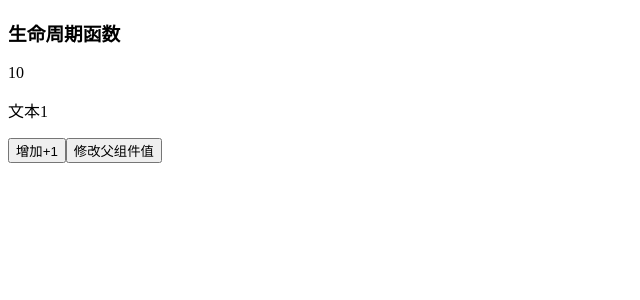
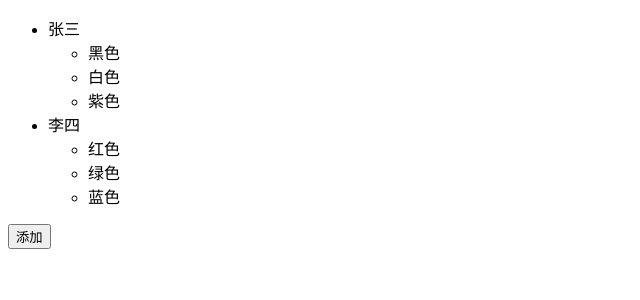
Before and after one commit to yq1930/react-demo, a React (Create React App) app: page / in a window 1280 px wide. Shown: the top 300 px of the page, without its empty margins (0-640 px from the left). Built offline with nearby package versions, Linux system fonts and the light colour scheme.

Commit message:
state,条件判断，key的作用

```diff
--- /dev/null
+++ b/src/IfDemo.jsx
@@ -0,0 +1,39 @@
+import React from "react";
+
+export default class IfDemo extends React.Component {
+  constructor(props) {
+    super(props);
+    this.state = {
+      list: ["张三", "李四"],
+      title: "姓名",
+      isLogin: false,
+    };
+  }
+
+  changeBtn = () => {
+    this.setState({ isLogin: true });
+  };
+  render() {
+    let names = this.state.list;
+    let isShowName = this.state.isLogin ? <div>已登陆</div> : <div>未登陆</div>;
+    return (
+      <div>
+        <h3>条件渲染</h3>
+        <p>{isShowName}</p>
+        <button onClick={this.changeBtn}>登陆</button>
+
+        {names.length != 0 ? (
+          names.map((item, index) => {
+            return (
+              <div key={index}>
+                <p>{item}</p>
+              </div>
+            );
+          })
+        ) : (
+          <div>数据请求中...</div>
+        )}
+      </div>
+    );
+  }
+}
--- /dev/null
+++ b/src/KeyDemo.jsx
@@ -0,0 +1,55 @@
+import React from "react";
+
+export default class KeyDemon extends React.Component {
+  constructor(props) {
+    super(props);
+    this.state = {
+      list: [
+        {
+          name: "张三",
+          age: 30,
+          sex: "男",
+          likeColor: ["黑色", "白色", "紫色"],
+        },
+        {
+          name: "李四",
+          age: 20,
+          sex: "女",
+          likeColor: ["红色", "绿色", "蓝色"],
+        },
+      ],
+    };
+  }
+
+  addList = () => {
+    this.setState({
+      list: this.state.list.concat({
+        name: "王五",
+        age: 40,
+        sex: "女",
+        likeColor: ["黑色", "绿色", "紫色"],
+      }),
+    });
+  };
+  render() {
+    return (
+      <div>
+        <ul>
+          {this.state.list.map((item, index) => {
+            return (
+              <li key={index}>
+                {item.name}
+                <ul>
+                  {item.likeColor.map((value, index) => {
+                    return <li key={index}>{value}</li>;
+                  })}
+                </ul>
+              </li>
+            );
+          })}
+        </ul>
+        <button onClick={this.addList}>添加</button>
+      </div>
+    );
+  }
+}
--- /dev/null
+++ b/src/SetStateDemo.jsx
@@ -0,0 +1,41 @@
+import React from "react";
+
+export default class SetStateDemo extends React.Component {
+  constructor(props) {
+    super(props);
+    this.state = {
+      count: 0,
+    };
+  }
+  changeAdd = () => {
+    this.setState({ count: this.state.count + 1 }, () => {
+      // 同步 实时获取改变的值
+      console.log(this.state.count);
+    });
+    // 异步
+    // console.log(this.state.count);
+  };
+
+  //改写成同步写法
+  async changeReduce() {
+    await this.setStateAsync({ count: this.state.count - 1 });
+    console.log(this.state.count);
+  }
+
+  setStateAsync(state) {
+    return new Promise((resolve) => {
+      this.setState(state, resolve);
+    });
+  }
+
+  render() {
+    return (
+      <div>
+        <h3>setState同步异步问题</h3>
+        <div>{this.state.count}</div>
+        <button onClick={this.changeAdd}>增加+1</button>
+        <button onClick={this.changeReduce.bind(this)}>减少-1</button>
+      </div>
+    );
+  }
+}
--- a/src/app.jsx
+++ b/src/app.jsx
@@ -2,7 +2,10 @@ import React from "react";
 // import Home from "./Home";
 // import MyNav from "./MyNav";
 // import State from "./State";
-import ComponentList from "./ComponentList";
+// import ComponentList from "./ComponentList";
+// import SetStateDemo from "./SetStateDemo";
+// import IfDemo from "./IfDemo";
+import KeyDemo from "./KeyDemo";
 
 export default class App extends React.Component {
   constructor(props) {
@@ -28,11 +31,14 @@ export default class App extends React.Component {
     return (
       <div>
         {/* <State /> */}
-        <ComponentList
+        {/* <ComponentList
           title={this.state.title}
           changeTitle={this.changeTitle}
-        />
+        /> */}
         {/* <button onClick={this.changeTitle}>修改title</button> */}
+        {/* <SetStateDemo /> */}
+        {/* <IfDemo /> */}
+        <KeyDemo></KeyDemo>
       </div>
     );
   }
```
Also changed, not shown: 1 other file (tests, documents, lock files or other folders).
